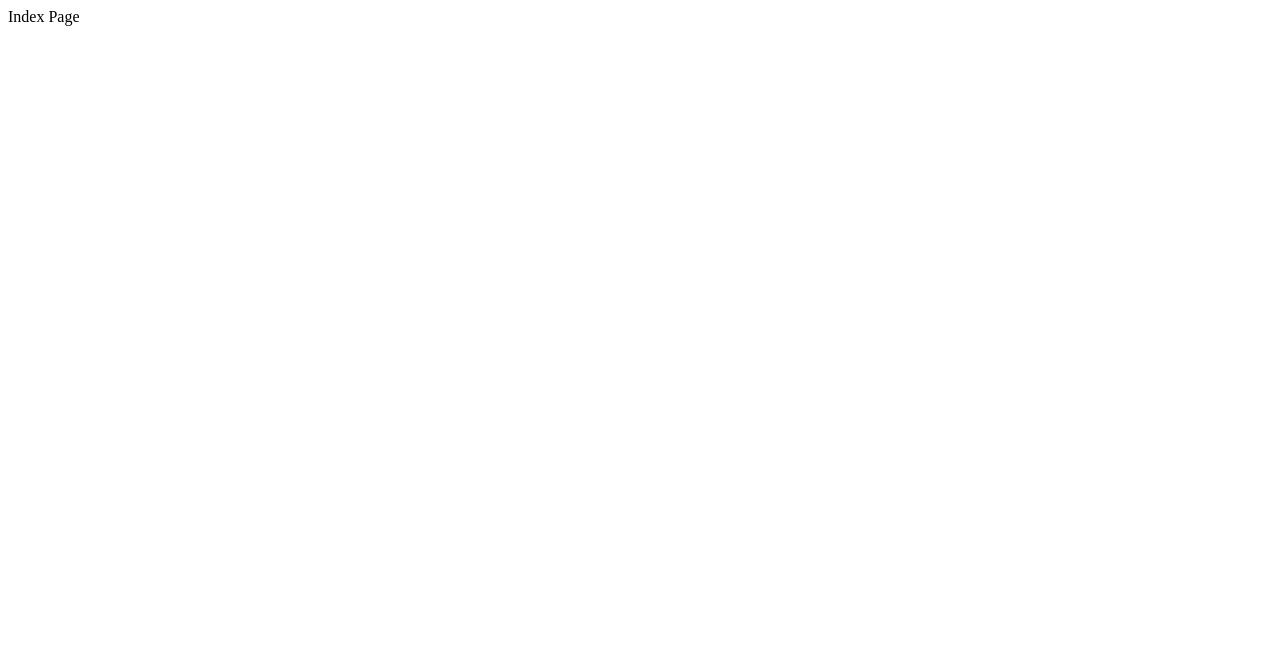
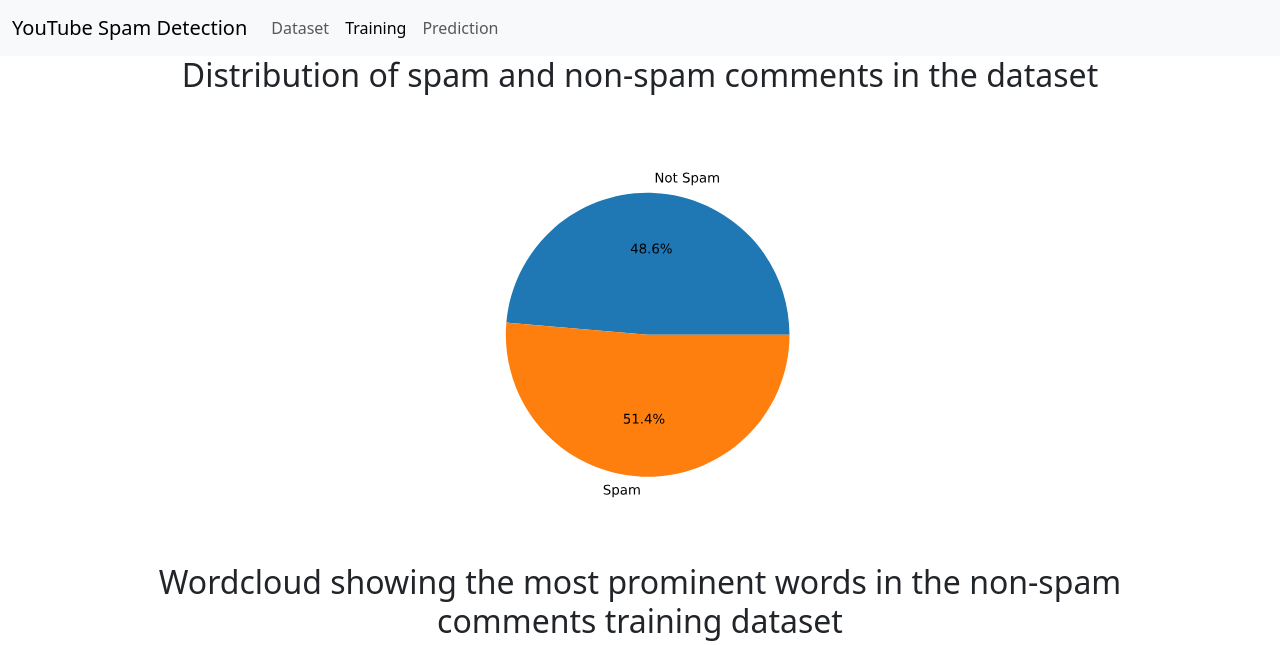
Before and after one commit to dneuterman/youtube-spam-detection-model, a Flask app: page / in a window 1280 px wide. Before the commit the part shown is almost empty. Shown: the top 645 px of the page. Before the commit the page ends 26 px from the top, so only its background shows below. Run offline with Flask 3, Linux system fonts and the light colour scheme.

Commit message:
Creates navigation.html template. Displays plots on index page.

```diff
--- a/app.py
+++ b/app.py
@@ -1,11 +1,7 @@
-from flask import Flask, render_template, url_for
+from flask import Flask, render_template
 
 app = Flask(__name__)
 
-@app.get("/")
+@app.route("/")
 def index():
-    return "<p>Index Page</p>"
-
-@app.route("/hello/")
-def hello():
     return render_template('index.html')
--- a/templates/index.html
+++ b/templates/index.html
@@ -4,8 +4,18 @@
     <meta charset="UTF-8">
     <meta name="viewport" content="width=device-width, initial-scale=1.0">
     <title>Index Page</title>
+    <link href="https://cdn.jsdelivr.net/npm/bootstrap@5.3.2/dist/css/bootstrap.min.css" rel="stylesheet" integrity="sha384-T3c6CoIi6uLrA9TneNEoa7RxnatzjcDSCmG1MXxSR1GAsXEV/Dwwykc2MPK8M2HN" crossorigin="anonymous">
 </head>
 <body>
-    <img src="'../plots/comments-classification-pie-chart.svg'"/>
+    {% include 'navigation.html' %}
+    <div class="container text-center">
+        <h2>Distribution of spam and non-spam comments in the dataset</h2>
+        <img src="{{ url_for('static', filename='plots/comments-classification-pie-chart.svg') }}"/>
+        <h2>Wordcloud showing the most prominent words in the non-spam comments training dataset</h2>
+        <img src="{{ url_for('static', filename='plots/not-spam-words-training-wordcloud.svg') }}"/>
+        <h2>Wordcloud showing the most prominent words in the spam comments training dataset</h2>
+        <img src="{{ url_for('static', filename='plots/spam-words-training-wordcloud.svg') }}"/>
+    </div>
+    <script src="https://cdn.jsdelivr.net/npm/bootstrap@5.3.2/dist/js/bootstrap.bundle.min.js" integrity="sha384-C6RzsynM9kWDrMNeT87bh95OGNyZPhcTNXj1NW7RuBCsyN/o0jlpcV8Qyq46cDfL" crossorigin="anonymous"></script>
 </body>
 </html>
--- /dev/null
+++ b/templates/navigation.html
@@ -0,0 +1,15 @@
+<nav class="navbar navbar-expand-lg bg-body-tertiary">
+    <div class="container-fluid">
+        <a class="navbar-brand" href="#">YouTube Spam Detection</a>
+        <button class="navbar-toggler" type="button" data-bs-toggle="collapse" data-bs-target="#navbarNavAltMarkup" aria-controls="navbarNavAltMarkup" aria-expanded="false" aria-label="Toggle navigation">
+        <span class="navbar-toggler-icon"></span>
+        </button>
+        <div class="collapse navbar-collapse" id="navbarNavAltMarkup">
+        <div class="navbar-nav">
+            <a class="nav-link" href="#">Dataset</a>
+            <a class="nav-link active" aria-current="page" href="#">Training</a>
+            <a class="nav-link" href="#">Prediction</a>
+        </div>
+        </div>
+    </div>
+</nav>
```
Also changed, not shown: static/plots/comments-classification-pie-chart.svg (renamed from static/comments-classification-pie-chart.svg), static/plots/not-spam-words-training-wordcloud.svg (renamed from static/not-spam-words-training-wordcloud.svg), static/plots/spam-words-training-wordcloud.svg (renamed from static/spam-words-training-wordcloud.svg).
